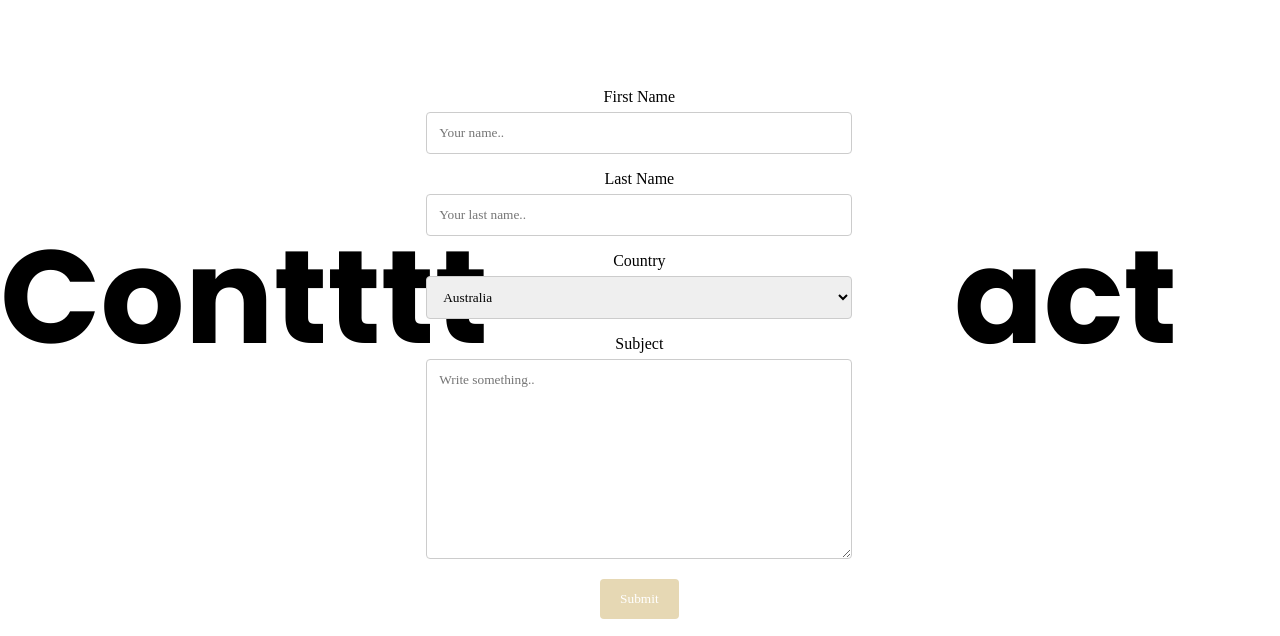
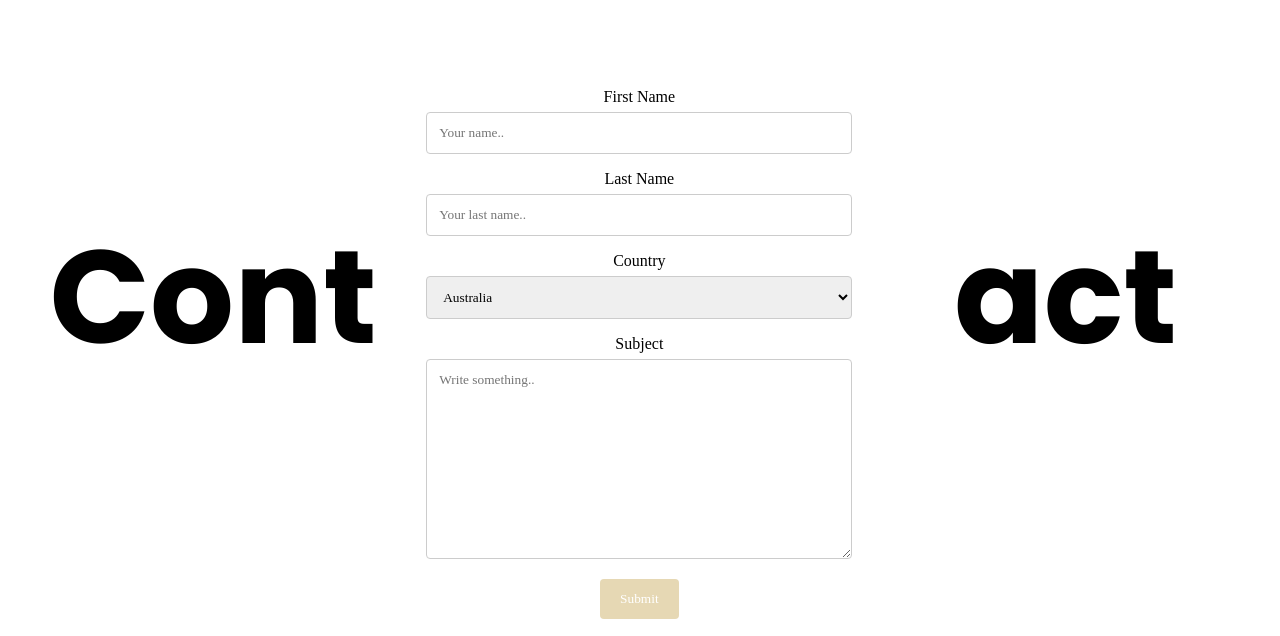
Before and after one commit to catherinequassdorf/book, a PHP site: page /contact.php in a window 1280 px wide. Shown: the part 63-699 px from the top of the page. Run offline with PHP 8.4, Linux system fonts and the light colour scheme.

Commit message:
Update contact.php

```diff
--- a/contact.php
+++ b/contact.php
@@ -14,7 +14,7 @@
     <div class="c-column2">
         <div class="c-row">
             <div class="t-big2">
-                <h2>Contttt</h2>
+                <h2>Cont</h2>
             </div>
         </div>
     </div>
```
